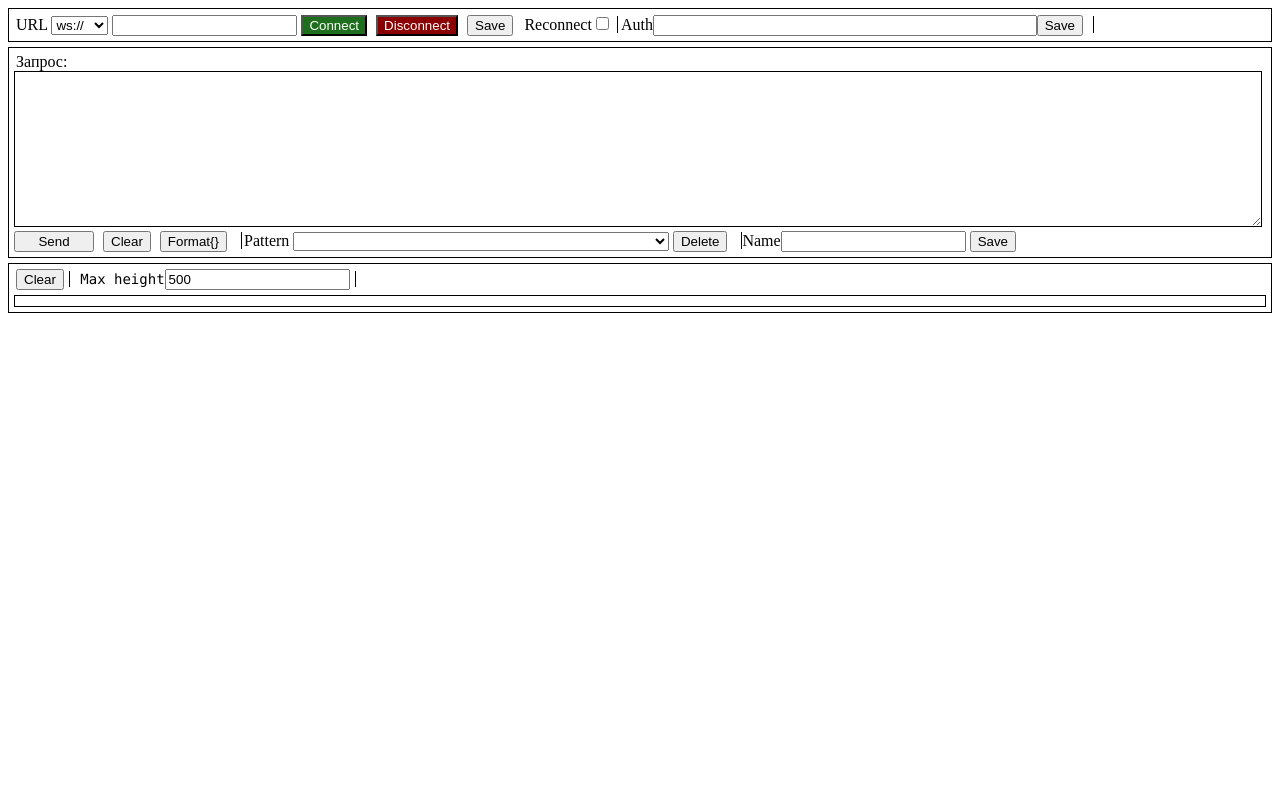
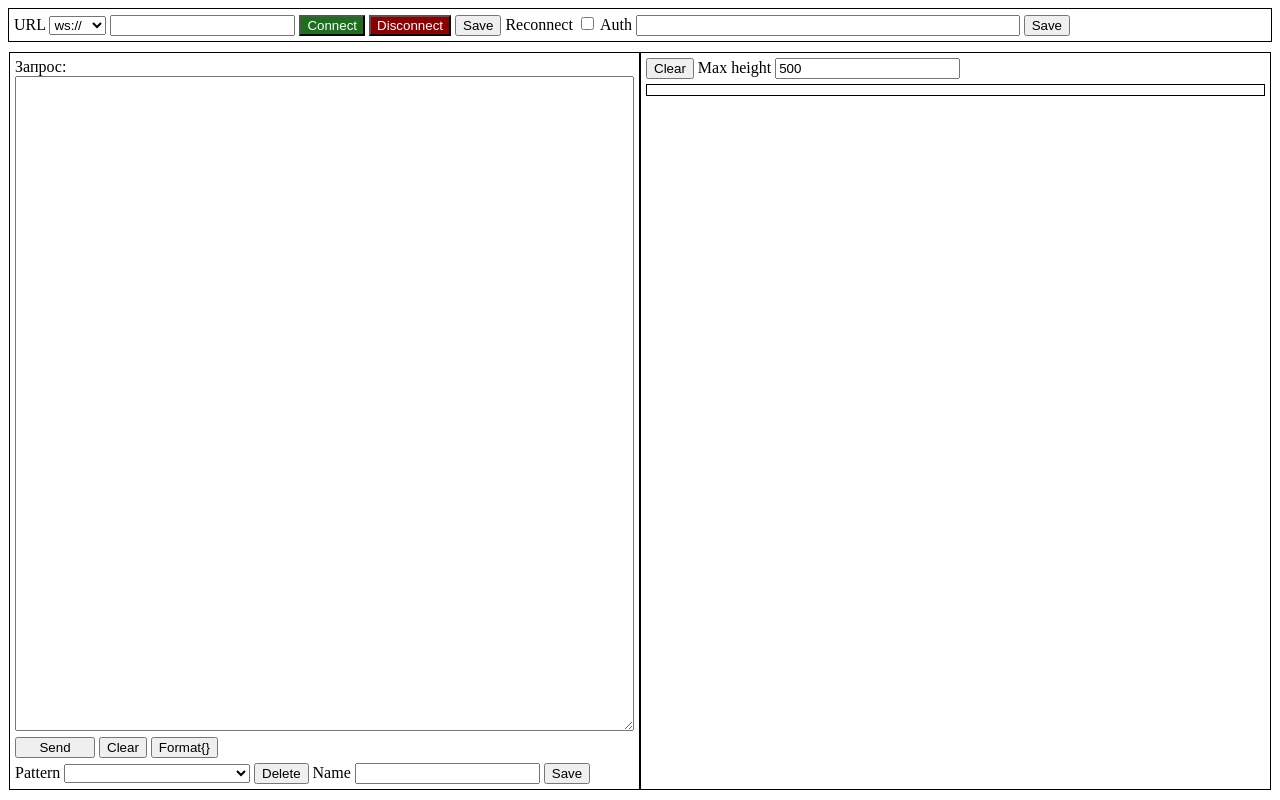
Before and after one commit to theltybc/WebSoket, a plain HTML site: page html/client/client.html in a window 1280 px wide. Drawn offline with Linux system fonts and the light colour scheme.

Commit message:
REMAKE переделанна вёрстка в горизонтальных полей на вертикальные

```diff
--- a/html/client/client.html
+++ b/html/client/client.html
@@ -6,7 +6,8 @@
     <title>WEB_SOCKET</title>
 </head>
 <body>
-<div class="field" id="head">
+
+<div class="panel" id="head">
     <span onsubmit="" class="">
         <label for="url">URL</label>
         <select id="protocol">
@@ -17,35 +18,50 @@
         <button id="connect">Connect</button>
         <button id="disconnect">Disconnect</button>
         <button id="save_url">Save</button>
-        <span class=""><label for="reconnect">Reconnect</label><input id="reconnect" type="checkbox"></span>
-        <label for="auto_msg">Auth</label><input id="auto_msg" type="text"><button id="auto_msg_save">Save</button>
+        <span class="">
+            <label for="reconnect">Reconnect</label>
+            <input id="reconnect" type="checkbox">
+        </span>
+        <label for="auto_msg">Auth</label>
+        <input id="auto_msg" type="text">
+        <button id="auto_msg_save">Save</button>
     </span>
 </div>
 
 
-<div class="field" id="textarea_field">
-    <span>
-        <label for="textarea">Запрос:</label><textarea id="textarea"></textarea>
+<div class="panel absolute left">
+    <div id="container_request_text">
+        <label for="request_text">Запрос:</label>
+        <textarea id="request_text"></textarea>
+    </div>
+    <div class="option_request_text">
         <button id="send">Send</button>
         <button id="clear_textarea">Clear</button>
         <button id="format_textarea_btn">Format{}</button>
-    </span>
-    <span>
+    </div>
+    <div>
         <label for="pattern">Pattern</label>
         <select id="pattern">
             <option value="empty"></option>
         </select>
         <button id="delete_pattern">Delete</button>
-    </span>
-    <label for="pattern_name">Name</label><input id="pattern_name" type="text">
-    <button id="save_pattern">Save</button>
+        <label for="pattern_name">Name</label>
+        <input id="pattern_name" type="text">
+        <button id="save_pattern">Save</button>
+    </div>
 </div>
 
-<div id="message">
-    <span><button id="clear_msg">Clear</button></span>
-    <span><label for="msg_field_max_height">Max height</label><input value="500" id="msg_field_max_height" type="text"></span>
 
-    <div id="_message_field" style="max-height: 480px">
+<div class="panel absolute right">
+    <span>
+        <button id="clear_msg">Clear</button>
+    </span>
+    <span>
+        <label for="msg_field_max_height">Max height</label>
+        <input value="500" id="msg_field_max_height" type="text">
+    </span>
+
+    <div id="_message_field">
         <div id="message_field"></div>
     </div>
 </div>
--- a/public/client/events.js
+++ b/public/client/events.js
@@ -2,7 +2,7 @@
 
 
 window.addEventListener('beforeunload', function () {
-    cfg.set('textArea', $textarea.val());
+    cfg.set('textArea', $requestText.val());
 }, false);
 
 
@@ -35,7 +35,7 @@ $(document).on('click', '#send', function () {
 
 
 $(document).on('click', '#save_pattern', function () {
-    let name = $patternName.val(), text = $textarea.val(), notExist = !storagePattern[name];
+    let name = $patternName.val(), text = $requestText.val(), notExist = !storagePattern[name];
     if (name === '' || text === '') {
         return;
     }
@@ -58,7 +58,7 @@ $(document).on('change', '#pattern', changePattern);
 
 
 $(document).on('click', '#clear_textarea', function () {
-    $textarea.val('');
+    $requestText.val('');
 });
 
 
@@ -104,12 +104,12 @@ $(document).on('click', '.format_msg_btn', function () { // fixme: говнок
 
 
 $(document).on('click', '#format_textarea_btn', function () {
-    let format = $textarea.attr('format'), text = $textarea.val();
+    let format = $requestText.attr('format'), text = $requestText.val();
     if (format === undefined) {
-        $textarea.val(objectToString(JSON.parse(text), '   ', null, true));
-        $textarea.attr('format', '');
+        $requestText.val(objectToString(JSON.parse(text), '   ', null, true));
+        $requestText.attr('format', '');
     } else {
-        $textarea.val(JSON.stringify(JSON.parse(text))); // костыль
-        $textarea.removeAttr('format')
+        $requestText.val(JSON.stringify(JSON.parse(text))); // костыль
+        $requestText.removeAttr('format')
     }
 });
--- a/public/client/main.js
+++ b/public/client/main.js
@@ -10,7 +10,7 @@ const TIMEOUT_RECONNECT = 500
     , $url = $('#url')
     , $protocol = $('#protocol')
     , $reconnect = $("#reconnect")
-    , $textarea = $('#textarea')
+    , $requestText = $('#request_text')
     , $autoMsg = $('#auto_msg')
     , $pattern = $('#pattern')
     , $patternName = $('#pattern_name')
@@ -40,7 +40,7 @@ function init() {
         webSocket();
     }
     if (cfg.textArea) {
-        $textarea.val(cfg.textArea)
+        $requestText.val(cfg.textArea)
     } else if (cfg.selectPattern) {
         $pattern.val(cfg.selectPattern);
         changePattern();
--- a/public/client/other.js
+++ b/public/client/other.js
@@ -38,7 +38,7 @@ function changePattern() {
     if (val === 'empty') {
         return false;
     }
-    $textarea.val(storagePattern[val]);
+    $requestText.val(storagePattern[val]);
     return false;
 }
 
--- a/public/client/style.css
+++ b/public/client/style.css
@@ -3,29 +3,45 @@
     src: url(dejavu-sans-mono.ttf); /* Путь к файлу со шрифтом */
 }
 
-#textarea_field {
-
+.panel {
+    border: solid 1px black;
+    padding: 5px 5px 5px 5px;
 }
 
-textarea {
-    border: solid 1px black;
-    width: calc(100% - 10px);
-    height: 150px;
+.panel.absolute {
+    position: absolute;
+    width: calc(50% - 21px);
+    margin: 10px;
+    height: calc(100% - 74px);
+    max-height: calc(100% - 74px);
+}
+
+.panel.right {
+    right: -1px;
+}
+
+.panel.left {
+    left: -1px;
+}
+
+#request_text {
+    position: relative;
+    width: calc(100% - 6px);
+    max-width: calc(100% - 6px);
+    height: calc(100% - 30px);
+    max-height: calc(100% - 30px);
+    /*height: 200px;*/
     font-family: "DejaVu Sans Mono";
-    font-size: 14px;
     word-break: break-all;
 }
 
-.field {
-    border: solid 1px black;
-    padding: 5px 5px 5px 5px;
-    margin-bottom: 5px;
+#container_request_text {
+    height: calc(100% - 47px);
+    max-height: calc(100% - 47px);
 }
 
-span {
-    padding-right: 5px;
-    padding-left: 2px;
-    border-right: solid 1px black;
+.option_request_text {
+    margin-bottom: 5px;
 }
 
 #connect {
@@ -74,6 +90,8 @@ span {
 
 #_message_field {
     overflow-y: scroll;
+    height: calc(100% - 21px);
+    max-height: calc(100% - 21px);
 }
 
 #max_height {
```
Also changed, not shown: public/client/ws.js (+7 -1 lines), 1 other file.
